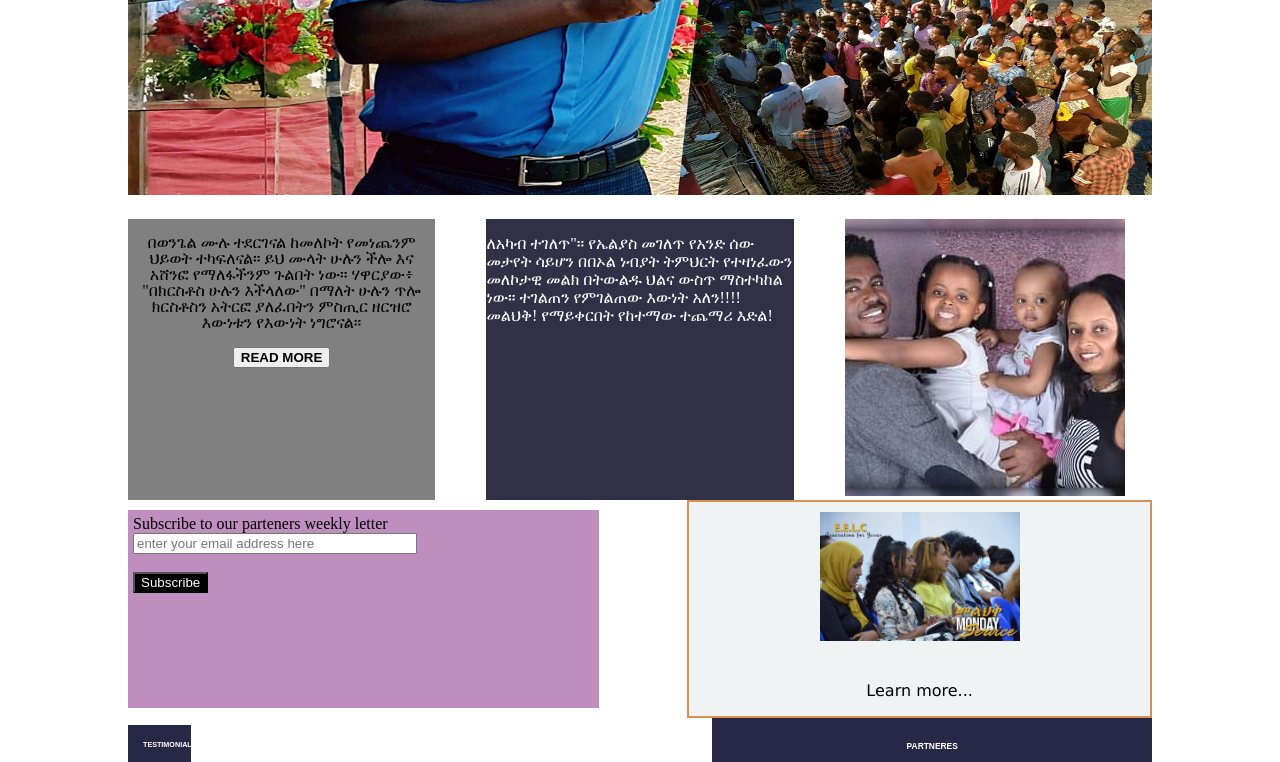
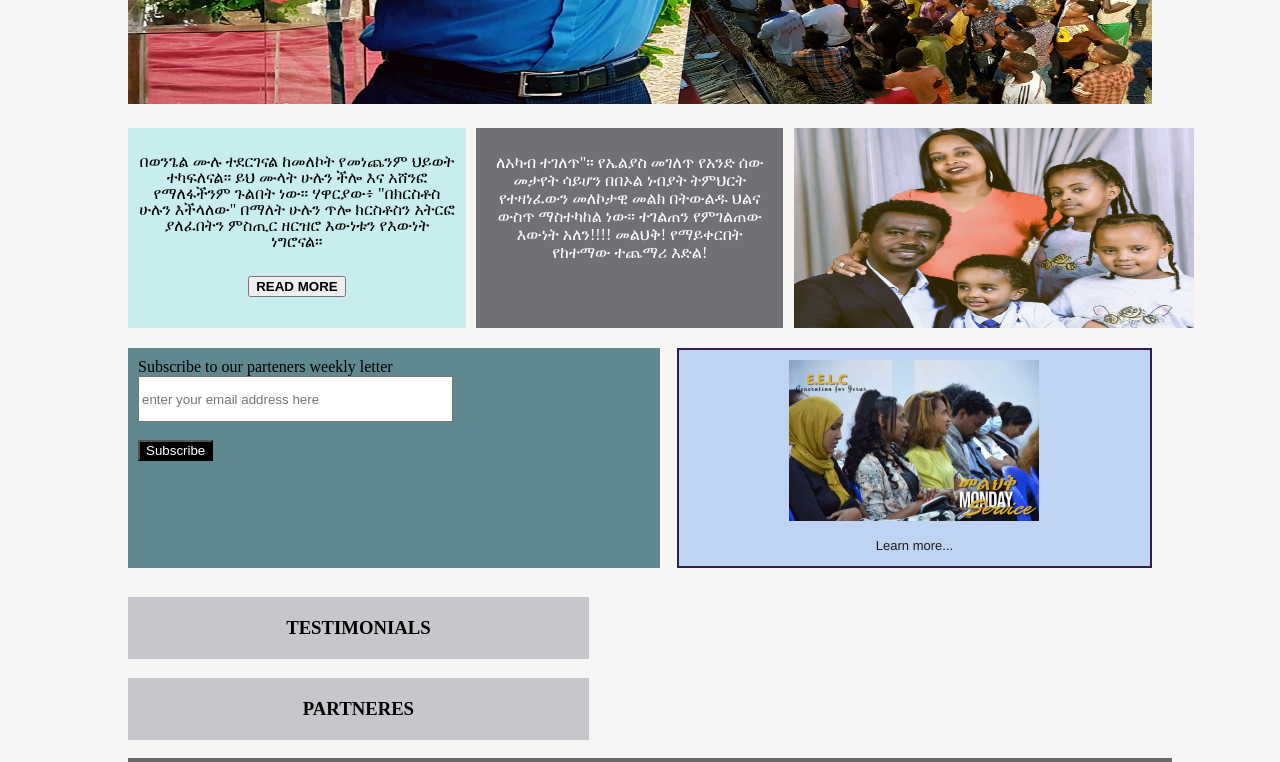
Before and after one commit to Getabicha-Dan/css-project, a plain HTML site: page csssheet/index.html in a window 1280 px wide. Shown: the part 590-1352 px from the top of the page. Drawn offline with Linux system fonts and the light colour scheme.

Commit message:
new version

```diff
--- a/csssheet/index.html
+++ b/csssheet/index.html
@@ -22,25 +22,25 @@
 
             </h3>
         </div>
-        <div class="mainimage">
-            <img src="image/fike.jpg" alt="" height="600px" width="100%">
+        <div class="mainimage img">
+            <img src="image/fike.jpg" alt="" >
         </div>
         <div class="box1">
-            <div class="middelbox1">
+            <div class="box11 form1 p">
                 <p>በወንጌል ሙሉ ተደርገናል ከመለኮት የመነጨንም ህይወት ተካፍለናል። ይህ ሙላት ሁሉን ችሎ እና አሸንፎ የማለፋችንም ጉልበት ነው። ሃዋርያው፥ "በክርስቶስ ሁሉን እችላለው" በማለት ሁሉን ጥሎ ክርስቶስን አትርፎ ያለፈበትን
                     ምስጢር ዘርዝሮ እውነቱን የእውነት ነግሮናል።</p>
                     <button class="form1">READ MORE</button>
             </div>
-            <div class="sidebox1">
+            <div class="box12 p">
                 <p>ለአካብ ተገለጥ"። የኤልያስ መገለጥ የአንድ ሰው መታየት ሳይሆን በበኦል ነብያት ትምህርት የተዛነፈውን መለኮታዊ መልክ በትውልዱ ህልና ውስጥ ማስተካከል ነው።   ተገልጠን የምገልጠው እውነት አለን!!!!
                     መልህቅ! የማይቀርበት የከተማው ተጨማሪ እድል!</p>
             </div>
-            <div class="imageside1">
-                <img src="image/family.jpg" alt="family">
+            <div class="box13">
+                <img src="image/123.png" alt="family">
             </div>
         </div>
-        <div class="secondrow">
-            <div class="leftwing2">
+        <div class="box2">
+            <div class="box21 sub subscribe">
                 <label>Subscribe to our parteners weekly letter</label>
                 <div class="sub">
                   <input type="email" name="Subscribe to our weekly letter" id="Subscribe to ourweekly letter" placeholder="enter your email address here">
@@ -52,25 +52,25 @@
 
             </div>
 
-            <div class="rightwing2">
+            <div class="box22 image3 learnmore ">
                 <div class="image3">
-                  <img src="image/members.jpg" alt="" width="200">
+                  <img src="image/members.jpg" alt="" >
                 </div>
                 <p class="learnmore">Learn more...</p>
 
             </div>
 
         </div>
-        <div class="thirdrow">
+        <div class="box3 h3">
+            <div >
+                <h3 >TESTIMONIALS</h3>
+            </div>
             <div>
-                <h3 class="leftwing3">TESTIMONIALS</h3>
-            </div>
-            <div class="rightwing3">
                 <h3>PARTNERES</h3>
             </div>
 
         </div>
-        <div class="endrow">
+        <div class="box4 li img">
             <ul>
                 <li><a href="TWITTER"><img src="image/twitter-png-icon-29.jpg" width="12px" > Twitter </a></li>
                 <li><a href="FACEBOOK"><img src="image/fb.png" width="12px" > Facebook </a></li>
--- a/csssheet/style.css
+++ b/csssheet/style.css
@@ -1,163 +1,165 @@
 body{
     color:black;
-    background-color:white;
+    background-color:rgba(247, 243, 243, 0.911);
     margin: 0;
     }
 .container{
         width: 80%;
         margin: auto;
           }
-    .mainimage{
-             margin-bottom: 20px;
-             width: 100%;
-
-            }
-
-    .imageside1{
-        width: 30%;
-
-           }
-    .middelbox1{
-        background-color: gray;
-        line-height: 16px;
-        color: black;
+.container h1{
             text-align: center;
-        line: height 10px;
-        width: 30%;
-
-
-
-    }
-    .form1{
-        text-align: center;
-        text-decoration-color: black;
-        font-weight: bold;
-
-
-    }
-    .sidebox1{
-        background-color: rgb(48, 48, 71);
-        color: white;
-        width: 30%;
-
-
-    }
-    .box1{
-        width: 100%;
-        display: flex;
-       justify-content: space-between;
-              }
-    .leftwing2{
-        background-color:rgb(190, 143, 190);
-        padding: 5px;
-        margin-top: 10px;
-        margin-bottom: 10px;
-        width: 45%;
-
-
-    }
-    .leftwing2 input[type='email']{
-        width: 60%;
-
-    }
-    .leftwing2 input[type=button]{
-        background-color:black;
-        color: white;
-
-    }
-
-    .rightwing2{
-        background: rgb(239, 243, 243);
-        text-align: center;
-        color: black;
-        width: 45%;
-        border: 2px rgb(219, 143, 81) solid;
-
-     }
-     .secondrow{
-        width: 100%;
-        display: flex;
-       justify-content: space-between;
-
-
-            }
-     .image3{
-         padding-top: 10px;
-         padding-bottom: 20px;
-         padding-left: 15px;
-         padding-right: 15px;
-     }
-    .learnmore{
-        color: black;
-        font-size: medium;
-        font-family: 'Lucida Sans', 'Lucida Sans Regular', 'Lucida Grande', 'Lucida Sans Unicode', Geneva, Verdana, sans-serif;
-        font-weight: 500;
-
-    }
-    .leftwing3{
-        background-color: rgb(39, 39, 70);
-        text-align: center;
-        color: white;
-        padding: 15px;
-        width:40%;
-        font-family: Arial, Helvetica, sans-serif;
-        font-size: 45%;
-    }
-    .rightwing3{
-        background-color: rgb(39, 39, 70);
-        text-align: center;
-        color: white;
-        padding: 15px;
-        width:40%;
-        font-family:Arial, Helvetica, sans-serif;
-        font-size:45% ;
-    }
-
-     .thirdrow {
-         width: 100%;
-        display: flex;
-        justify-content: space-between;
+            color: rgb(52, 6, 95);
+            background-color: rgb(171, 185, 192);
+            padding: 20px;
+            font-size: xx-large;
+            font-family:'Franklin Gothic Medium', 'Arial Narrow', Arial, sans-serif;
             }
 .navbar{
-         background-color: rgb(170, 176, 179);
+    background-color: rgb(208, 214, 216);
     padding: 5px;
-
-
     }
             .navbar li{
                 list-style: none;
                 text-decoration: none;
                 display: inline;
                 text-decoration-line: none;
-           margin: 50px;
+                margin: 60px;
+                   }
+            .navbar a{
+                color:rgb(85, 23, 143);
+                border-right: 15;
+                text-decoration: none;
+                   }
 
+    .mainimage{
+             margin-bottom: 20px;
+             padding-top: 5px;
 
             }
-       .navbar a{
-           color:rgb(80, 68, 45);
-           border-right: 15;
-           text-decoration: none;
-
-
+        .mainimage img{
+            height: 500px;
+            width: 100%;
         }
-    .container h1{
+    .box1{
+        width: 100%;
         text-align: center;
-      background-color: rgb(131, 115, 115);
-        padding: 15px;
-        font-size: xx-large;
-         font-family: Cambria, Cochin, Georgia, Times, 'Times New Roman', serif;
+        line: height 10px;
+        height: 200px;
+        display: flex;
+        justify-content: space-between;
+        margin bottom: 20px;
+        margin top: 10px;
                }
 
 
-      .endrow ul{
-       background-color: rgba(173, 166, 166, 0.986);
+
+
+        .box11{
+                    background-color: rgba(195, 237, 238, 0.911);
+                    line-height: 16px;
+                    color: black;
+                    width: 33%;
+                    }
+        .box11 .form1{
+                text-align: center;
+                text-decoration-color: black;
+                font-weight: bold;
+             }
+             .box11 p{
+                padding: 10px;
+            }
+        .box12{
+            background-color: rgb(112, 112, 119);
+            color: white;
+            width: 30%;
+              }
+            .box12 p{
+                padding: 10px;
+            }
+        .box13 {
+            width: 35%;
+
+            }
+            .box13 img{
+                height: 200px;
+                width: 400px;
+                margin-right: 0%;
+            }
+    .box2{
+        width: 100%;
+        display: flex;
+        justify-content: space-between;
+        padding-top: 10px;
+        padding-bottom: 10px;
+        height: 220px;
+        margin-top: 10px;
+        margin-bottom: 10px;
+
+        }
+
+        .box21{
+            background-color:rgb(95, 137, 143);
+            width: 50%;
+            padding: 10px;
+
+             }
+            .box21 input[type='email']{
+                width: 60%;
+                padding left: 20px;
+                height: 40px;
+                        }
+            .box21 label{
+                font-size: medium;
+                padding bottom: 15px;
+            }
+            .box21 input[type=button]{
+                        background-color:black;
+                        color: white;
+                          }
+        .box22{
+                background: rgb(191, 212, 243);
+                text-align: center;
+                color: black;
+                width: 46%;
+                border: 2px rgb(51, 28, 78) solid;
+                }
+            .box22 img{
+                width: 250px;
+                padding-left: 0;
+                padding-bottom: 0;
+                padding-top: 10px;
+                }
+            .learnmore p{
+                color: rgb(27, 26, 26);
+                font-size: small;
+                font-family: 'Franklin Gothic Medium', 'Arial Narrow', Arial, sans-serif;
+                font-weight: 500;
+                padding-top: 0px;
+                        }
+    .box3{
+        width: 100%;
+        display: inline;
+
+        }
+         .box3 h3{
+             background-color: rgb(200, 198, 202);
+             text-align: center;
+             width: 45%;
+             padding-top: 20px;
+             padding-bottom: 20px;
+
+         }
+
+    .box4 ul{
+       background-color: rgba(98, 99, 100, 0.952);
         font-size: 15px;
         padding: 10px;
         width: 100%;
 
 
     }
-    .endrow li{
+        .box4 li{
             display: inline;
             text-decoration: none;
             text-decoration-color: black;
@@ -166,9 +168,12 @@ body{
             font-weight: bold;
 
     }
-    .endrow a{
+            .box4 a{
                 color: black;
                 font-weight: 300;
                 text-decoration: none;
                 list-style: none;
     }
+            .box4 img{
+                padding-right: 3px;
+            }
```
Also changed, not shown: csssheet/image/123.png (added), csssheet/image/family 3.png (added), csssheet/image/family.jpg (deleted), csssheet/image/family.png (added), csssheet/image/family2.png (added), csssheet/image/nwfamily.jpg (added). Lines whose indentation alone changed are shown as unchanged.
